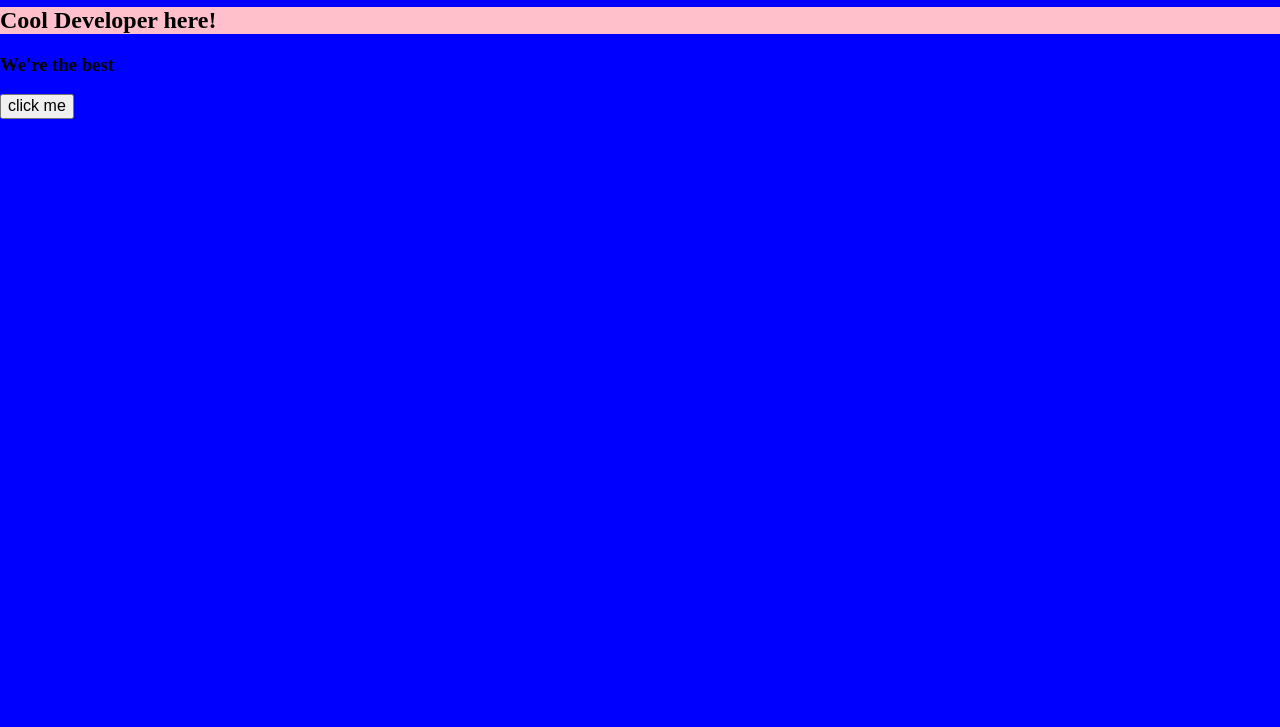
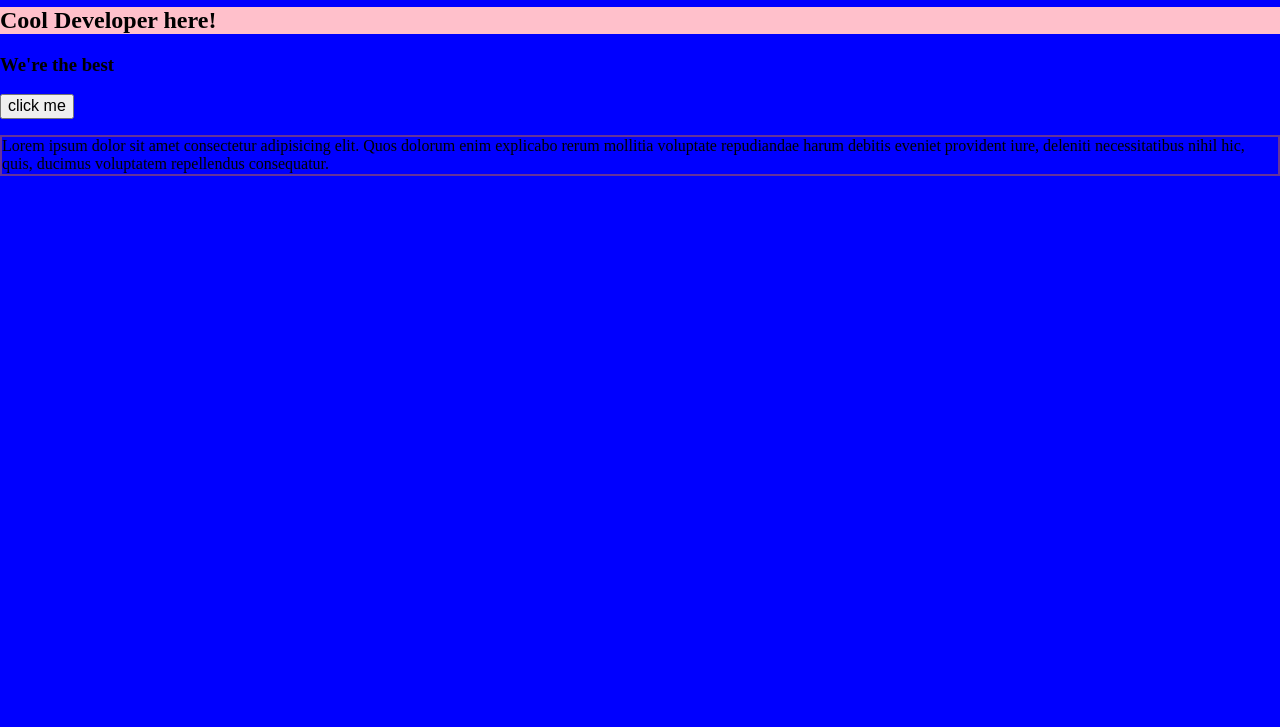
Before and after one commit to FjPierre/jubilant-journey, a plain HTML site: page index.html in a window 1280 px wide. Shown: the part 73-800 px from the top of the page. Drawn offline with Linux system fonts and the light colour scheme.

Commit message:
added paragraphs and style

```diff
--- a/index.html
+++ b/index.html
@@ -12,5 +12,6 @@
     <h2>Cool Developer here!</h2>
     <h3>We're the best</h3>
     <button>click me</button>
+    <p>Lorem ipsum dolor sit amet consectetur adipisicing elit. Quos dolorum enim explicabo rerum mollitia voluptate repudiandae harum debitis eveniet provident iure, deleniti necessitatibus nihil hic, quis, ducimus voluptatem repellendus consequatur.</p>
 </body>
 </html>
--- a/style.css
+++ b/style.css
@@ -11,6 +11,11 @@ html { -moz-box-sizing: border-box; -webkit-box-sizing: border-box; box-sizing:
 body {
     background-color: blue;
 }
+
 h2 {
     background-color: pink;
 }
+
+p {
+    border: 2px solid rebeccapurple;
+}
```
